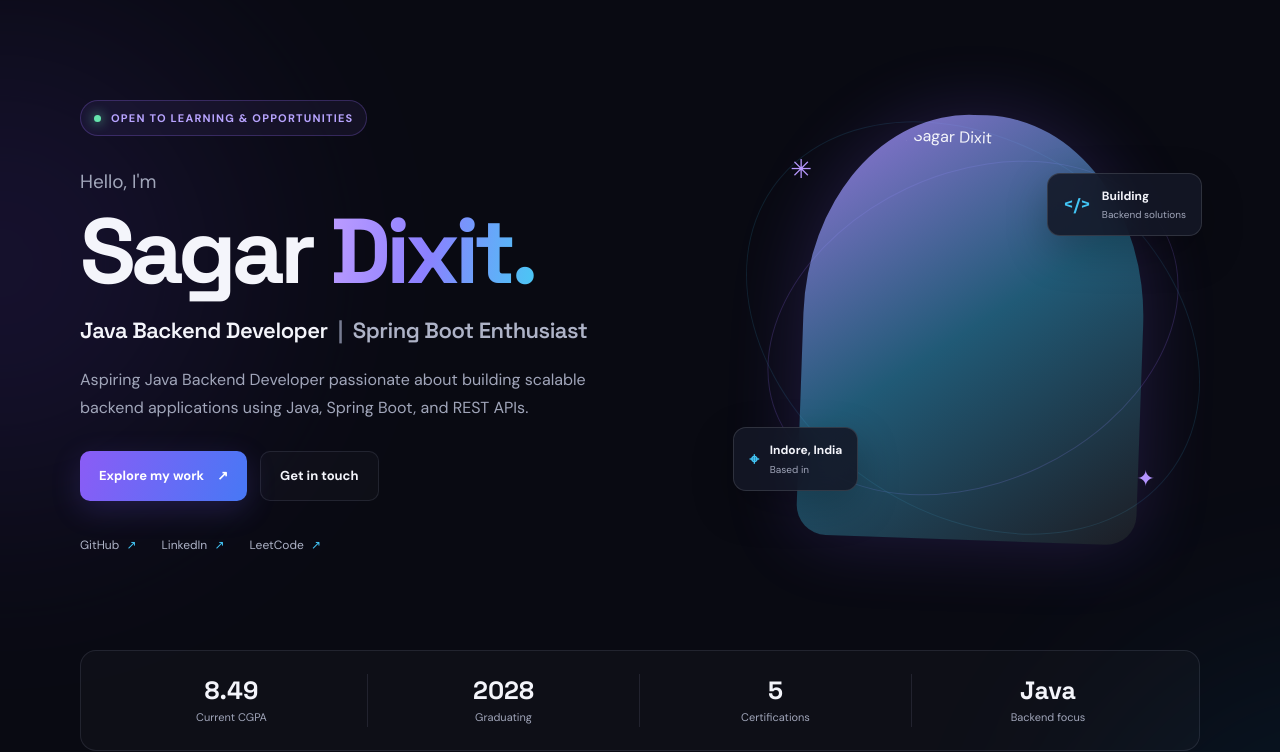
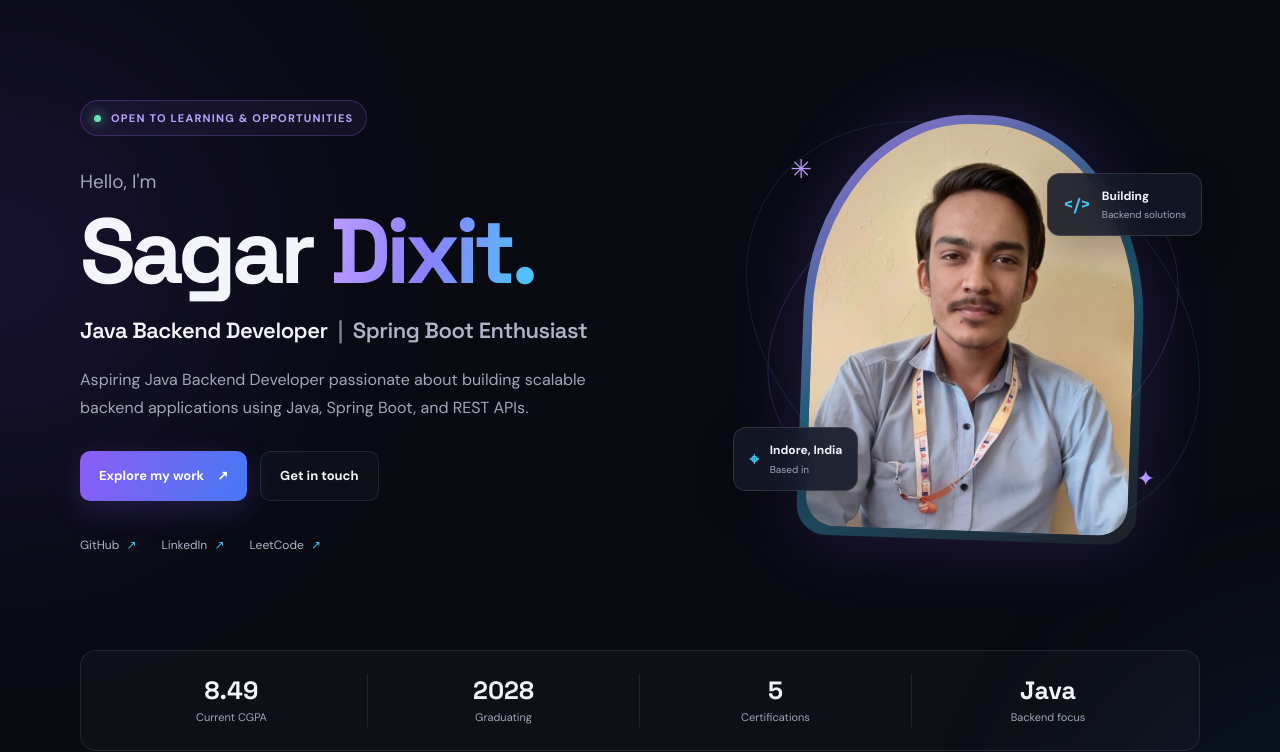
Before and after one commit to Sagardixit123/sagar_portfolio, a plain HTML site: page index.html in a window 1280 px wide. Shown: the part 77-829 px from the top of the page. Drawn offline with Linux system fonts and the light colour scheme.

Commit message:
Update image source for profile picture

```diff
--- a/index.html
+++ b/index.html
@@ -51,7 +51,7 @@
         <div class="orbit orbit-a"></div>
         <div class="orbit orbit-b"></div>
         <div class="portrait-frame">
-          <img src="assets/profile.jpg" alt="Portrait of Sagar Dixit">
+          <img src="profile.jpg" alt="Portrait of Sagar Dixit">
         </div>
         <div class="floating-card code-card"><span class="code-icon">&lt;/&gt;</span><span><strong>Building</strong><small>Backend solutions</small></span></div>
         <div class="floating-card location-card"><span class="pin">⌖</span><span><strong>Indore, India</strong><small>Based in</small></span></div>
```
